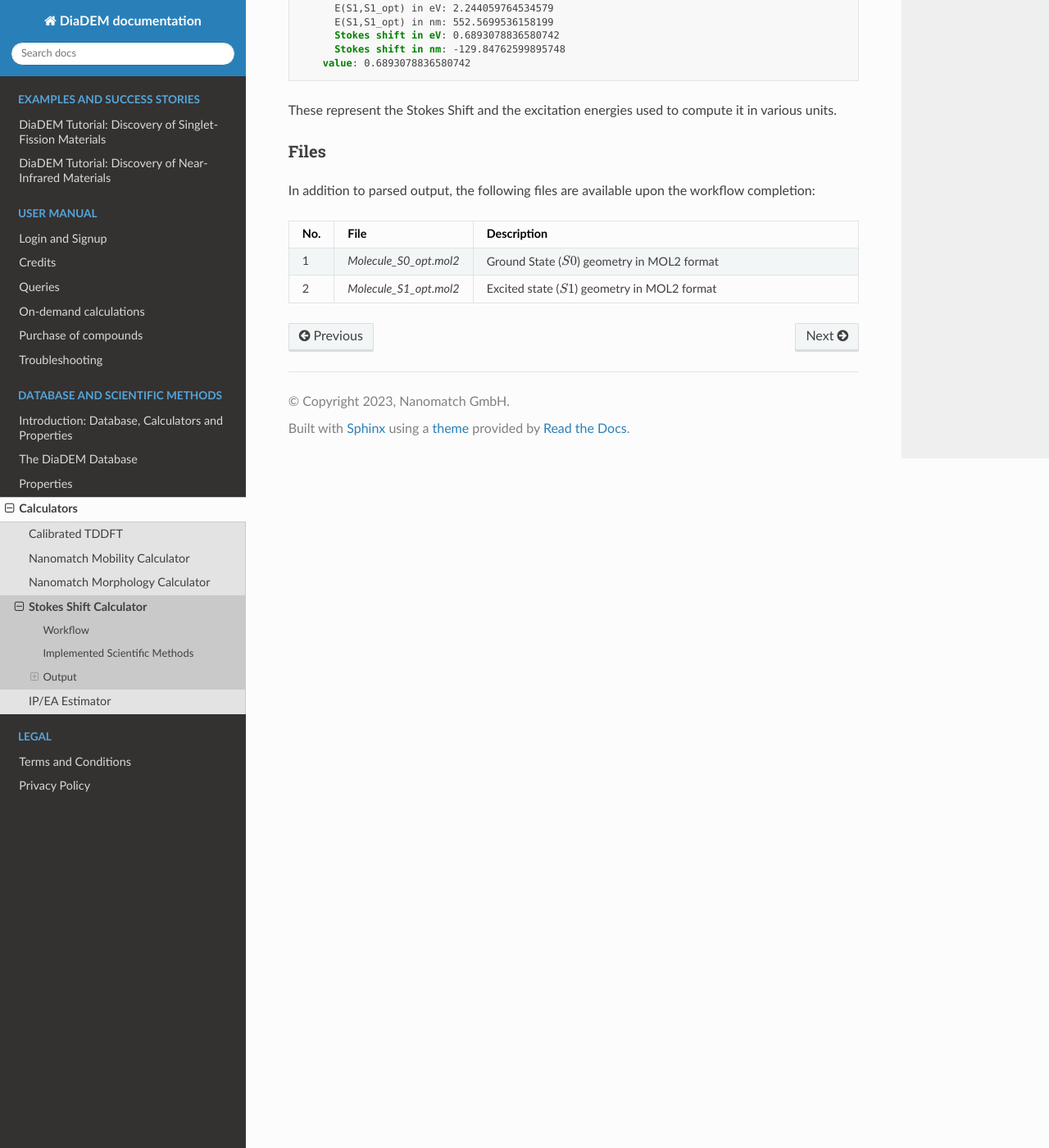
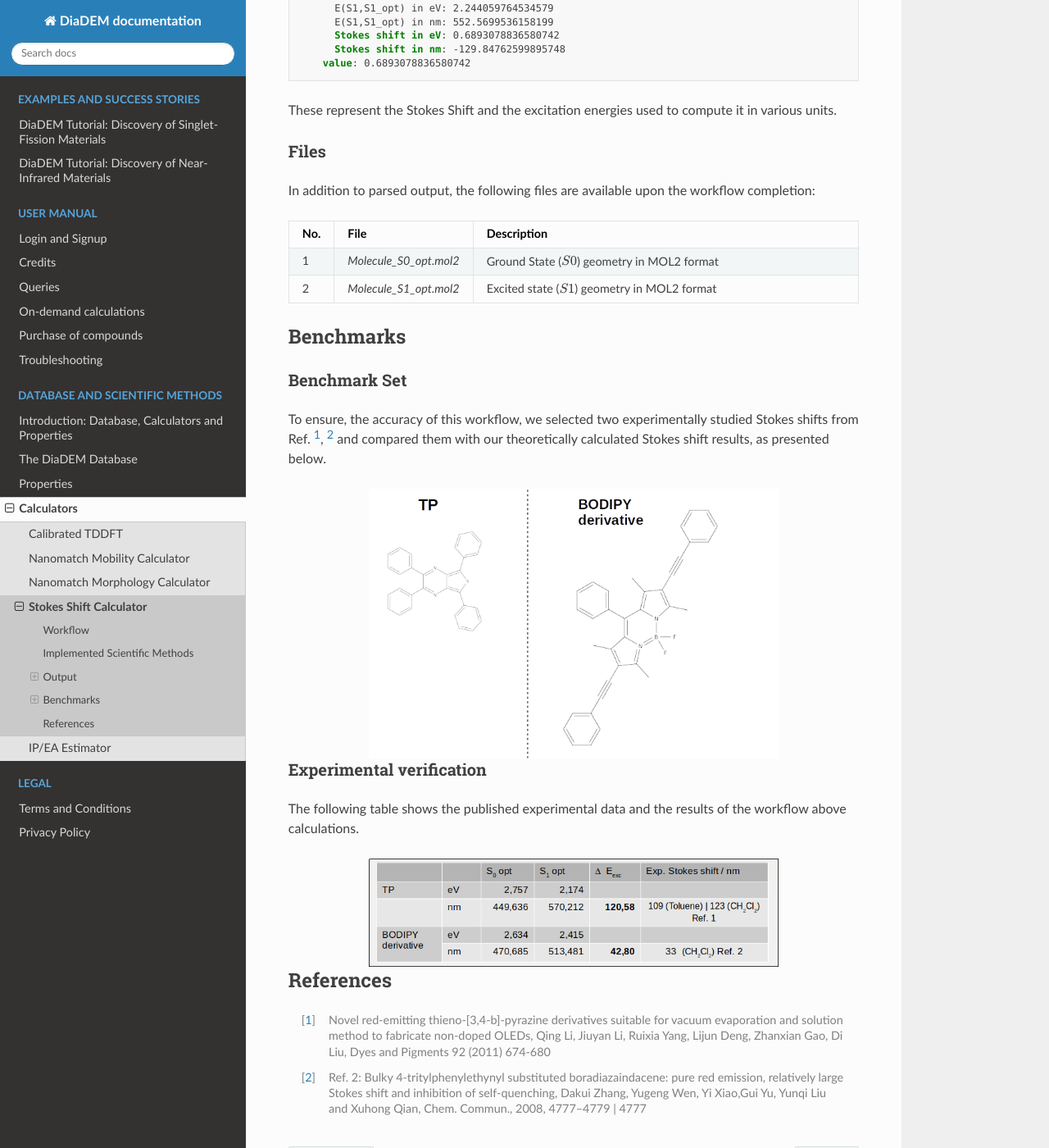
Before and after one commit to diadem-platform/diadem-docs, a Sphinx documentation site: the page built from docs/source/science/calculators/stokes_shift.rst, in a window 1280 px wide and 1400 px high, scrolled down 2222 px. Shown: the whole window at 82% size. Built offline with Sphinx 7.4.7 and the Read the Docs theme 3.1.0, drawn with Linux system fonts in a browser that asks for light colours.

Commit message:
benhchmark added

```diff
--- a/docs/source/science/calculators/stokes_shift.rst
+++ b/docs/source/science/calculators/stokes_shift.rst
@@ -136,3 +136,32 @@
    * - 2
      - `Molecule_S1_opt.mol2`
      - Excited state (:math:`S1`) geometry in MOL2 format
+
+Benchmarks
+----------
+
+Benchmark Set
+~~~~~~~~~~~~~
+
+To ensure, the accuracy of this workflow, we selected two experimentally studied Stokes shifts from Ref. [1]_, [2]_ and
+compared them with our theoretically calculated Stokes shift results, as presented below.
+
+.. image:: stokes_shift/tp-bodipy-summary-structure.png
+          :width: 500px
+          :align: center
+
+Experimental verification
+~~~~~~~~~~~~~~~~~~~~~~~~~
+
+The following table shows the published experimental data and the results of the workflow above calculations.
+
+.. image:: stokes_shift/Results.png
+          :width: 500px
+          :align: center
+
+References
+----------
+
+.. [1] Novel red-emitting thieno-[3,4-b]-pyrazine derivatives suitable for vacuum evaporation and solution method to fabricate non-doped OLEDs, Qing Li, Jiuyan Li, Ruixia Yang, Lijun Deng, Zhanxian Gao, Di Liu, Dyes and Pigments 92 (2011) 674-680
+
+.. [2] Ref. 2: Bulky 4-tritylphenylethynyl substituted boradiazaindacene: pure red emission, relatively large Stokes shift and inhibition of self-quenching, Dakui Zhang, Yugeng Wen, Yi Xiao,Gui Yu, Yunqi Liu and Xuhong Qian, Chem. Commun., 2008, 4777–4779 | 4777
```
